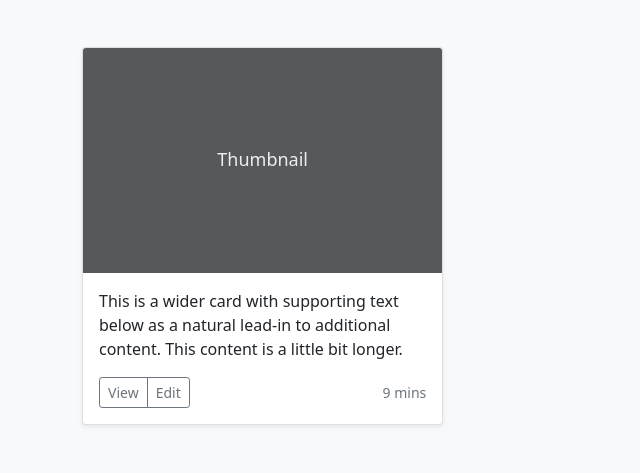
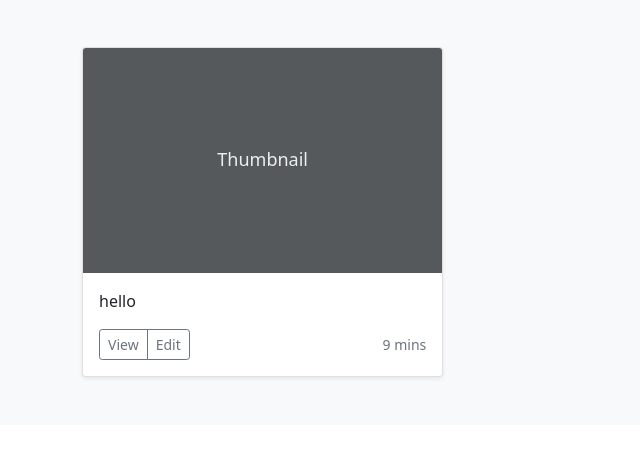
Before and after one commit to mintemat000/matt, a Django app: page / in a window 1280 px wide. Shown: the part 781-1254 px from the top of the page, without its empty margins (0-640 px from the left). After the commit the page ends 1161 px from the top, so only its background shows below. Run offline with Django 3.2, Linux system fonts and the light colour scheme; data that the repository does not hold is empty.

Commit message:
change text

```diff
--- a/jobs/templates/jobs/home.html
+++ b/jobs/templates/jobs/home.html
@@ -83,7 +83,7 @@
 
 
             <div class="card-body">
-              <p class="card-text">This is a wider card with supporting text below as a natural lead-in to additional content. This content is a little bit longer.</p>
+              <p class="card-text">hello </p>
               <div class="d-flex justify-content-between align-items-center">
                 <div class="btn-group">
                   <button type="button" class="btn btn-sm btn-outline-secondary">View</button>
```
